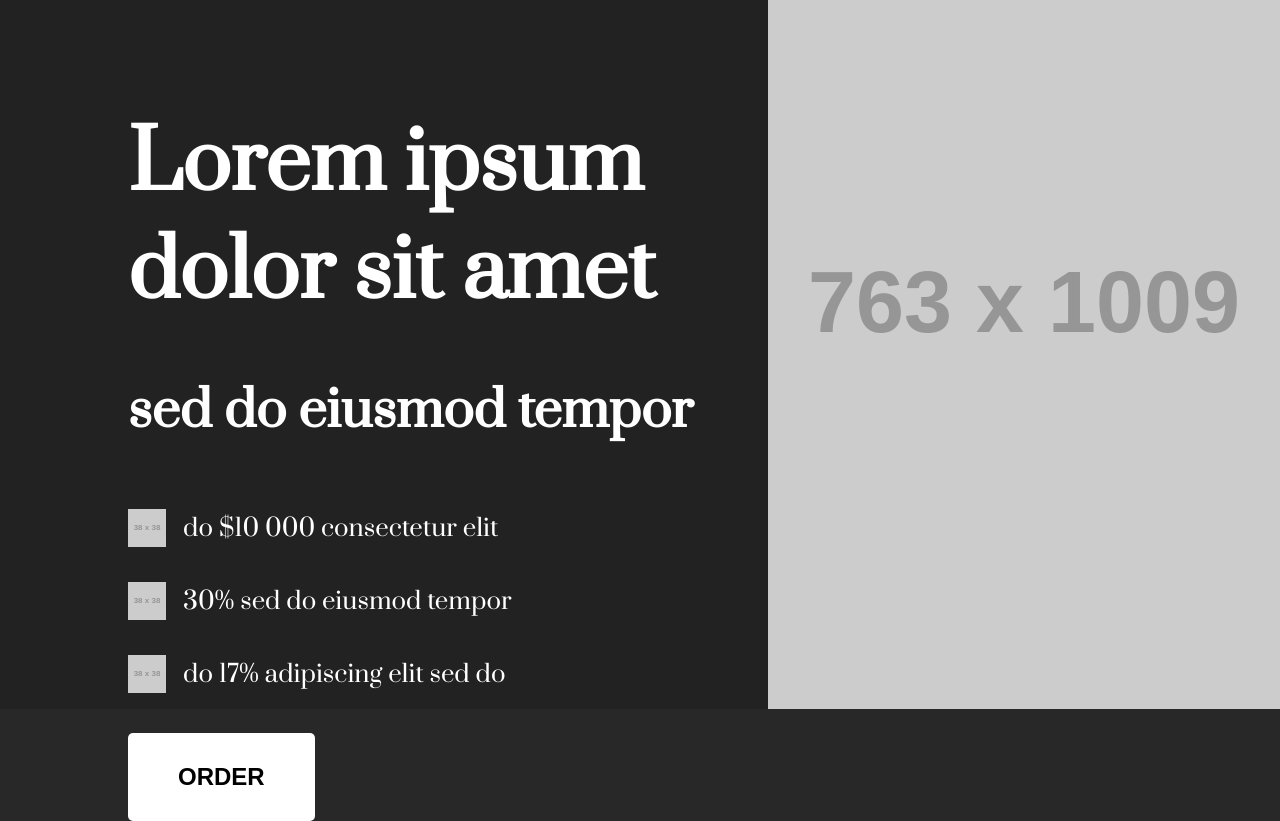
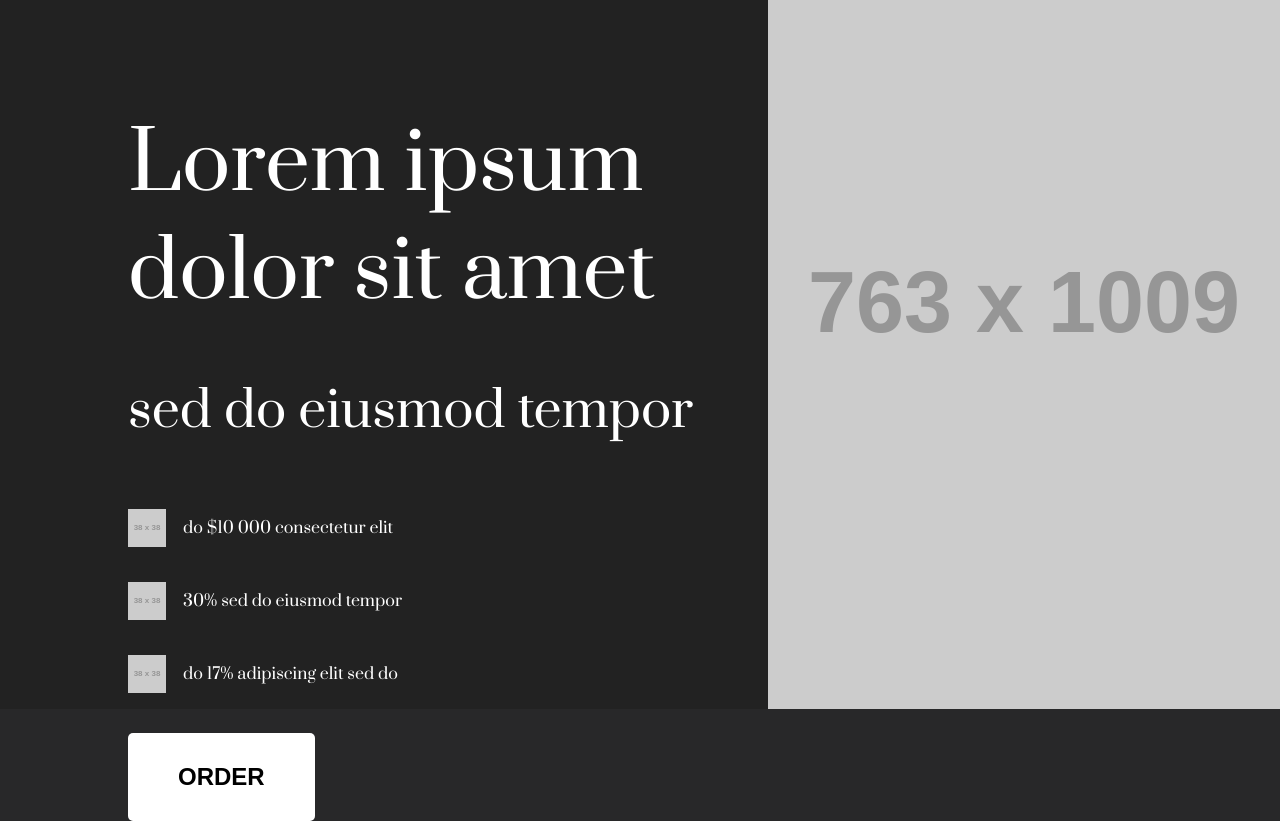
Before and after one commit to VAQYBIN/test-mst, a plain HTML site: page index.html in a window 1280 px wide. Shown: the part 91-912 px from the top of the page. Drawn offline with Linux system fonts and the light colour scheme; placeholder pictures from the web are drawn by us.

Commit message:
Add a little changes in styles

```diff
--- a/css/style.css
+++ b/css/style.css
@@ -8,13 +8,13 @@
     margin: 0;
     padding: 0;
     box-sizing: border-box;
-}
+    font-family: "Prata", serif;
+    font-weight: 400;
+    font-size: 1rem;}
 
 body {
     background-color: var(--color-secondary);
-    font-family: "Prata", serif;
-    font-weight: 400;
-    font-size: 1rem;
+
     color: var(--color-text);
 }
 
@@ -71,6 +71,7 @@
 
 .info__desc-title {
     font-size: 80px;
+    font-weight: 400;
 }
 
 .info__desc-subtitle {
```
